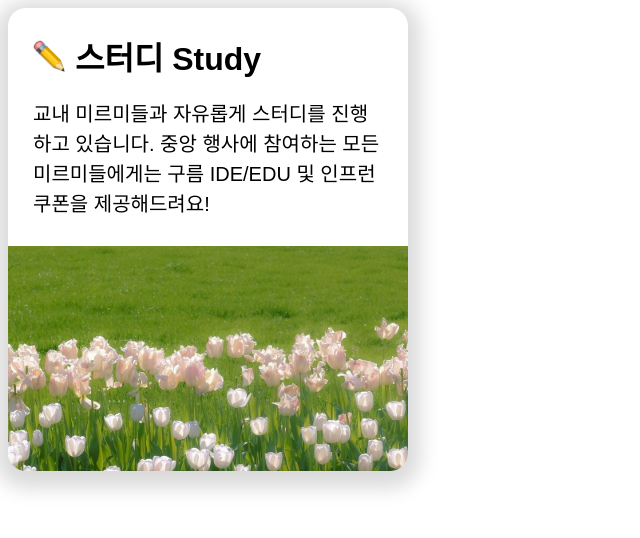
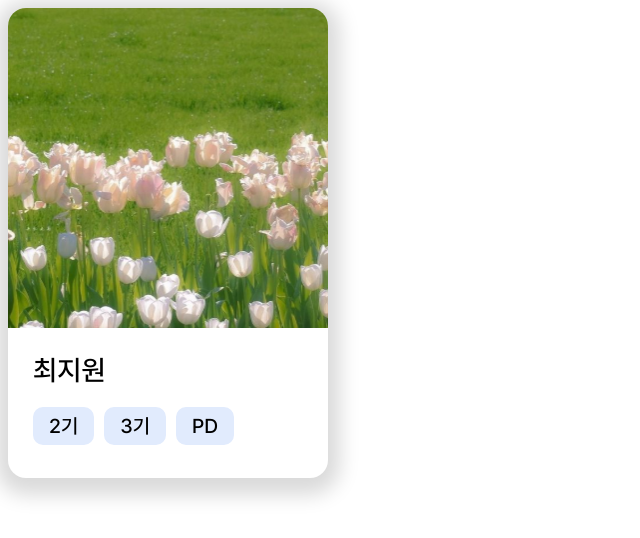
Before and after one commit to 9oormthonUNIV-JNU/B_FE, a React (Vite) app in the folder 9oormthonUNIV_JNU/: page / in a window 1280 px wide. Shown: the top 538 px of the page, without its empty margins (0-640 px from the left). Built offline with nearby package versions, Linux system fonts and the light colour scheme.

Commit message:
fix: CustomText 오류 수정

```diff
--- a/9oormthonUNIV_JNU/src/App.tsx
+++ b/9oormthonUNIV_JNU/src/App.tsx
@@ -1,8 +1,9 @@
-import IntroductionBox from "./components/common/molecules/IntroductionBox";
+import MemberBox from "./components/common/molecules/MemberBox";
+
 const App = () => {
   return (
     <>
-      <IntroductionBox />
+      <MemberBox />
     </>
   );
 };
--- /dev/null
+++ b/9oormthonUNIV_JNU/src/assets/fonts/font.css
@@ -0,0 +1,27 @@
+@font-face {
+    font-family: 'Pretendard';
+    src: url('./Pretendard-Regular.woff2') format('woff2');
+    font-weight: 400; /* Regular */
+    font-style: normal;
+}
+
+@font-face {
+    font-family: 'Pretendard';
+    src: url('./Pretendard-Medium.woff2') format('woff2');
+    font-weight: 500; /* Medium */
+    font-style: normal;
+}
+
+@font-face {
+    font-family: 'Pretendard';
+    src: url('./Pretendard-SemiBold.woff2') format('woff2');
+    font-weight: 600; /* SemiBold */
+    font-style: normal;
+}
+
+@font-face {
+    font-family: 'Pretendard';
+    src: url('./Pretendard-Bold.woff2') format('woff2');
+    font-weight: 700; /* Bold */
+    font-style: normal;
+}
--- /dev/null
+++ b/9oormthonUNIV_JNU/src/components/common/atoms/CustomTag.tsx
@@ -0,0 +1,28 @@
+import styled from "styled-components";
+import CustomText from "./CustomText";
+
+const StyledTag = styled.div<{ backgroundColor?: string }>`
+  display: inline-flex;
+  align-items: center;
+  padding: 4px 16px;
+  height: 30px;
+  background-color: ${({ backgroundColor }) => backgroundColor || "#E1EBFD"};
+  border-radius: 10px;
+`;
+
+type CustomTagProps = {
+  children: React.ReactNode;
+  backgroundColor?: string;
+};
+
+const CustomTag: React.FC<CustomTagProps> = ({ children, backgroundColor }) => {
+  return (
+    <StyledTag backgroundColor={backgroundColor}>
+      <CustomText color="black" weight={500} size={20}>
+        {children}
+      </CustomText>
+    </StyledTag>
+  );
+};
+
+export default CustomTag;
--- a/9oormthonUNIV_JNU/src/components/common/atoms/CustomText.tsx
+++ b/9oormthonUNIV_JNU/src/components/common/atoms/CustomText.tsx
@@ -1,5 +1,6 @@
 import React from "react";
 import styled from "styled-components";
+import "../../../assets/fonts/font.css";
 
 type FontWeight = 400 | 500 | 600 | 700;
 
@@ -11,35 +12,20 @@ type CustomTextProps = {
   line?: number;
 };
 
-const getFontFamily = (weight: FontWeight): string => {
-  switch (weight) {
-    case 400:
-      return "Pretandard-Medium";
-    case 500:
-      return "Pretandard-Regular";
-    case 600:
-      return "Pretandard-SemiBold";
-    case 700:
-      return "Pretandard-Bold";
-    default:
-      return "Pretandard-Medium";
-  }
-};
-
 const getFontSize = (size?: number): string => {
   return size ? `${size}px` : "16px";
 };
 
-const getLine = (line?: number): string => {
+const getLineHeight = (line?: number): string => {
   return line ? `${line}px` : "normal";
 };
 
 const StyledText = styled.span<CustomTextProps>`
-  font-family: ${({ weight }) => getFontFamily(weight || 400)}, sans-serif;
+  font-family: "Pretendard";
+  font-weight: ${({ weight }) => weight || 400};
   font-size: ${({ size }) => getFontSize(size)};
   color: ${({ color }) => color || "black"};
-  font-weight: ${({ weight }) => weight || 400};
-  line-height: ${({ line }) => getLine(line)};
+  line-height: ${({ line }) => getLineHeight(line)};
 `;
 
 const CustomText: React.FC<CustomTextProps> = ({
--- a/9oormthonUNIV_JNU/src/components/common/molecules/IntroductionBox.tsx
+++ b/9oormthonUNIV_JNU/src/components/common/molecules/IntroductionBox.tsx
@@ -21,7 +21,7 @@ const ActivityContents = styled.div`
 
 const ActivityImage = styled.img`
   width: 100%;
-  height: auto;
+  height: 225px;
   object-fit: cover;
 `;
 
--- /dev/null
+++ b/9oormthonUNIV_JNU/src/components/common/molecules/MemberBox.tsx
@@ -0,0 +1,45 @@
+import styled from "styled-components";
+import CustomBox from "../atoms/CustomBox";
+import CustomText from "../atoms/CustomText";
+import img_flower from "../../../assets/images/img_flower.svg";
+import CustomTag from "../atoms/CustomTag";
+
+const MemberImage = styled.img`
+  width: 100%;
+  height: 320px;
+  object-fit: cover;
+`;
+
+const MemberContents = styled.div`
+  padding: 25px;
+  display: flex;
+  flex-direction: column;
+  gap: 20px;
+  flex-grow: 1;
+`;
+
+const TagContainer = styled.div`
+  display: flex;
+  flex-direction: row;
+  gap: 10px;
+`;
+
+const MemberBox = () => {
+  return (
+    <CustomBox width={320} height={470}>
+      <MemberImage src={img_flower} />
+      <MemberContents>
+        <CustomText weight={500} size={28}>
+          최지원
+        </CustomText>
+        <TagContainer>
+          <CustomTag>2기</CustomTag>
+          <CustomTag>3기</CustomTag>
+          <CustomTag>PD</CustomTag>
+        </TagContainer>
+      </MemberContents>
+    </CustomBox>
+  );
+};
+
+export default MemberBox;
```
Also changed, not shown: 9oormthonUNIV_JNU/src/assets/fonts/GlobalStyles.ts (deleted, +0 -33 lines).
